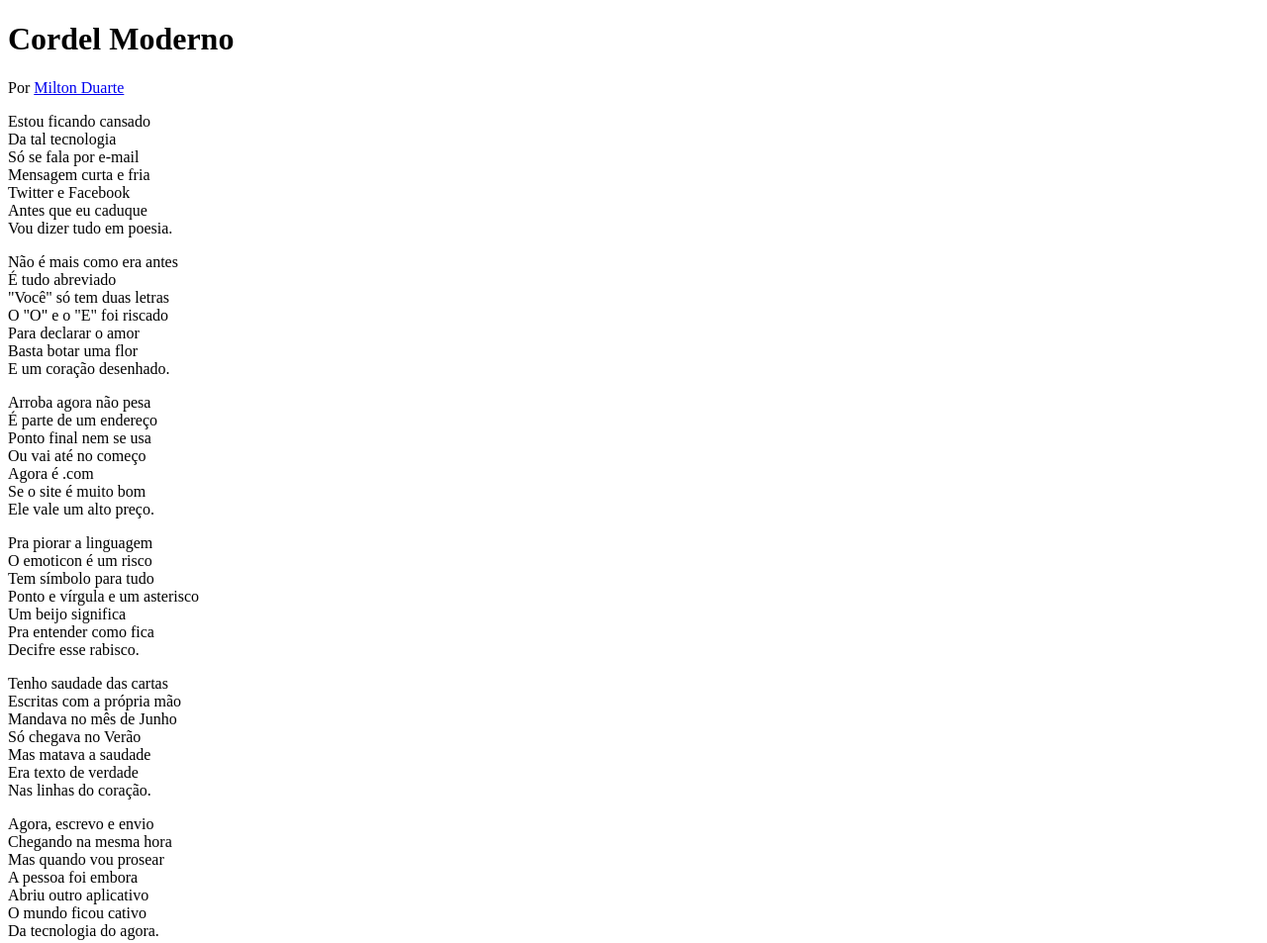
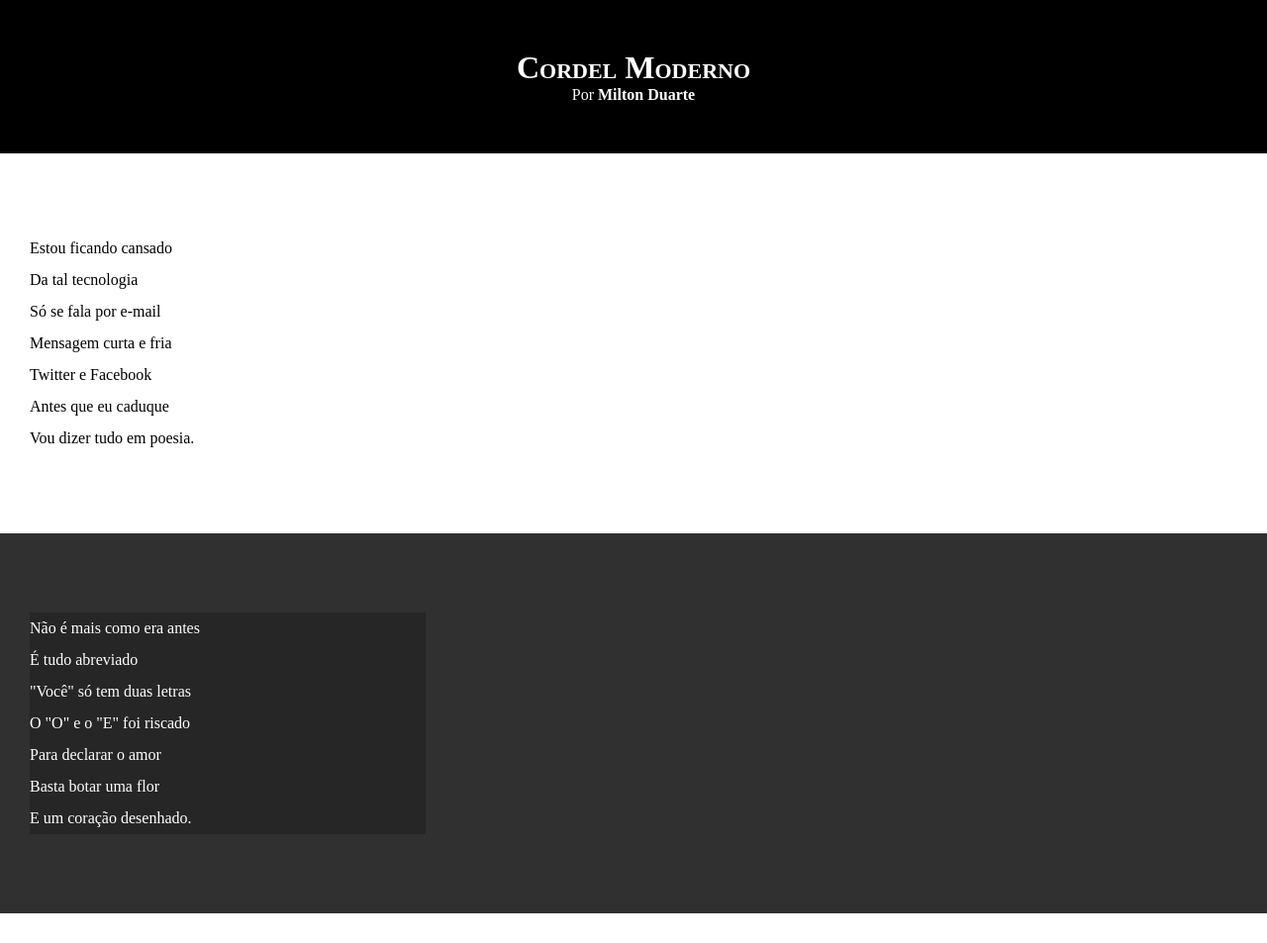
Before and after one commit to temirei/html-css, a plain HTML site: page Desafios/modulo 3/index.html in a window 1280 px wide. Shown: the top 953 px of the page at 99% size. Drawn offline with Linux system fonts and the light colour scheme.

Commit message:
atualizei

```diff
--- a/Desafios/modulo 3/estilo/style.css
+++ b/Desafios/modulo 3/estilo/style.css
@@ -1 +1,65 @@
 @charset "UTF-8";
+
+* {
+    margin: 0px;
+    padding: 0px;
+}
+
+html, body {
+    min-height: 100vh;
+    background-color: darkgray;
+}
+
+header {
+    background-color: black;
+    color: white;
+    text-align: center;
+}
+
+header > h1 {
+    padding-top: 50px;
+    font-variant: small-caps ;
+}
+
+header > p {
+    padding-bottom: 50px;
+}
+
+a {
+    color: white;
+    text-decoration: none;
+    font-weight: bolder;
+}
+
+a:hover {
+    text-decoration: underline;
+}
+
+.normal {
+    background-color: white;
+    color: black;
+}
+
+section {
+    padding-top: 10vh;
+    padding-bottom: 10vh;
+    line-height: 2em;
+    padding-left: 30px;
+}
+
+.imagem {
+    background-color: rgb(48, 48, 48);
+    color: white;
+}
+
+.imagem > p {
+    width: 400px;
+    background-color: rgba(0, 0, 0, 0.212);
+}
+
+footer {
+    background-color: black;
+    color: white;
+    text-align: center;
+    padding: 10px;
+}
--- a/Desafios/modulo 3/index.html
+++ b/Desafios/modulo 3/index.html
@@ -8,10 +8,15 @@
 </head>
 <body>
     <header>
-        <h1>Cordel Moderno</h1>
-        <p>Por <a href="https://www.recantodasletras.com.br/poesias/3186743" target="_blank">Milton Duarte</a></p>
+        <h1>
+            Cordel Moderno
+        </h1>
+        <p>
+            Por <a href="https://www.recantodasletras.com.br/poesias/3186743" target="_blank">Milton Duarte</a>
+        </p>
     </header>
-    <section>
+
+    <section class="normal">
         <p>
             Estou ficando cansado <br>
             Da tal tecnologia <br>
@@ -23,7 +28,7 @@
         </p>
     </section>
 
-    <section>
+    <section class="imagem">
         <p>
             Não é mais como era antes <br>
             É tudo abreviado <br>
@@ -35,7 +40,7 @@
         </p>
     </section>
 
-    <section>
+    <section class="normal">
         <p>
             Arroba agora não pesa <br>
             É parte de um endereço <br>
@@ -57,7 +62,7 @@
     </section>
 
 
-    <section>
+    <section class="imagem">
         <p>
             Tenho saudade das cartas <br>
             Escritas com a própria mão <br>
@@ -70,7 +75,7 @@
     </section>
 
 
-    <section>
+    <section class="normal">
         <p>
             Agora, escrevo e envio <br>
             Chegando na mesma hora <br>
```
